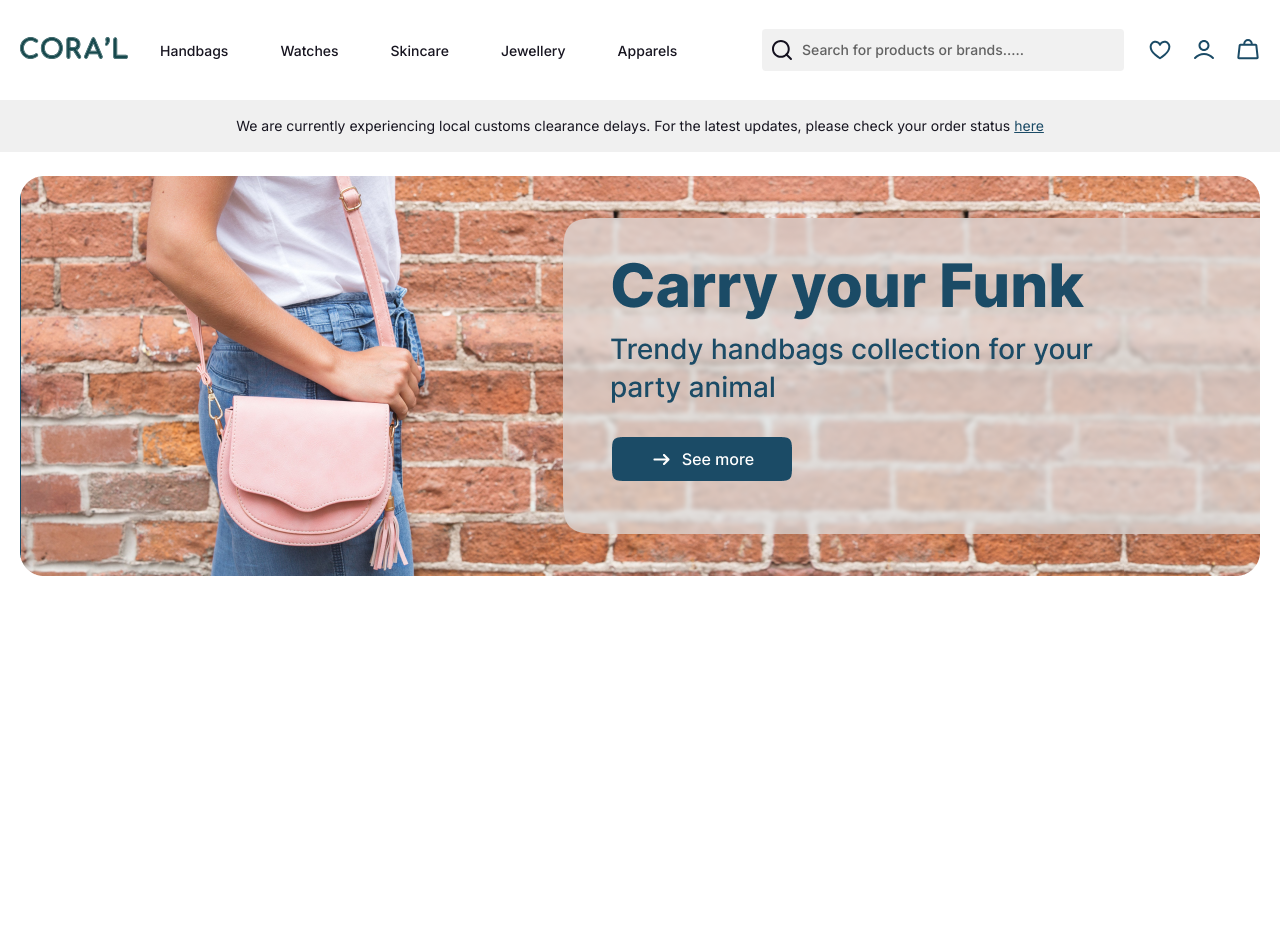
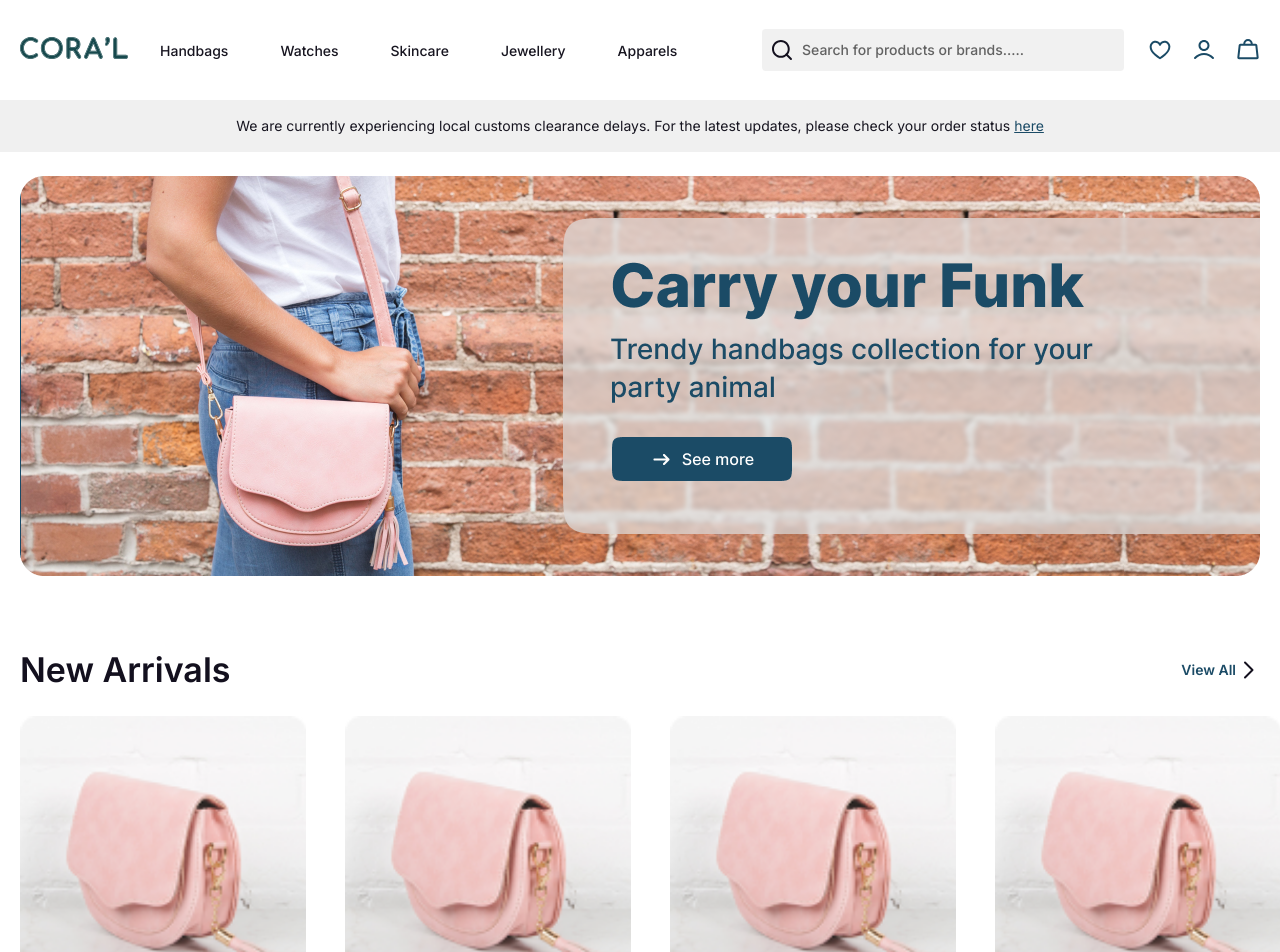
Before and after one commit to mdrgoncalves/compass-front-challenge-ecommerce, a React (Vite) app: page / in a window 1280 px wide. Shown: the top 952 px of the page. Before the commit the page ends 800 px from the top, so only its background shows below. Built offline with nearby package versions, Linux system fonts and the light colour scheme.

Commit message:
feat: created new arrivals section

```diff
--- /dev/null
+++ b/src/ArrivalsSection/index.tsx
@@ -0,0 +1,46 @@
+import productsData from "../data/productsData"
+
+import { Link } from "react-router-dom"
+
+import { ProductCard } from "../components/ProductCard"
+import { Carousel } from "../components/Carousel"
+import { ArrivalsContainer, ArrivalsContent } from "./style"
+import { useWidth } from "../utils/useWidth"
+
+export const ArrivalsSection = () => {
+
+    const products = productsData.map(product => {
+        return (
+            <ProductCard
+                key={product.id}
+                imgSrc={product.img}
+                id={product.id}
+                title={product.name}
+                desc={product.description}
+                price={product.price}
+            />
+        )
+    })
+
+    return (
+        <ArrivalsContainer>
+            <ArrivalsContent>
+                <h2>New Arrivals</h2>
+                <Link to='/'>
+                    View All
+                    {useWidth({
+                        renderMobile: () => (
+                            <img src='/assets/img/chevron-right-icon-small.svg' alt='view all' />
+                        ),
+                        renderDesktop: () => (
+                            <img src='/assets/img/chevron-right-icon.svg' alt='view all' />
+                        )
+                    })}
+                </Link>
+            </ArrivalsContent>
+            <Carousel>
+                {products}
+            </Carousel>
+        </ArrivalsContainer>
+    )
+}
--- /dev/null
+++ b/src/ArrivalsSection/style.tsx
@@ -0,0 +1,52 @@
+import styled from "styled-components";
+import { font } from "../styles/mixins";
+
+export const ArrivalsContainer = styled.section`
+
+    margin: 0 0 24px 20px;
+
+    @media (min-width: 985px) {
+        margin: 0 0 35px 20px;
+    }
+`;
+
+export const ArrivalsContent = styled.div`
+
+    display: flex;
+    justify-content: space-between;
+    align-items: center;
+    margin-right: 20px;
+    margin-bottom: 8px;
+
+    h2 {
+        ${font.titleRegular};
+        color: var(--color-dark);
+
+        @media (min-width: 985px) {
+            ${font.displayMedium};
+        }
+    }
+
+    a {
+        display: flex;
+        align-items: center;
+        ${font.labelMedium};
+        color: var(--color-primary);
+
+        @media (min-width: 985px) {
+            ${font.titleRegular};
+        }
+    }
+
+    @media (min-width: 985px) {
+        margin-bottom: 24px;
+
+        h2 {
+            ${font.displayMedium};
+        }
+
+        a {
+            ${font.titleRegular};
+        }
+    }
+`;
--- a/src/pages/Home/index.tsx
+++ b/src/pages/Home/index.tsx
@@ -1,6 +1,7 @@
 import { HeaderMobile } from "../../components/Mobile/HeaderMobile";
 import { StatusBanner } from "../../components/Desktop/StatusBanner";
 import { PromoBanner } from "../../components/PromoBanner";
+import { ArrivalsSection } from "../../ArrivalsSection";
 
 export const Home: React.FC = () => {
     return (
@@ -8,6 +9,7 @@ export const Home: React.FC = () => {
             <HeaderMobile />
             <StatusBanner />
             <PromoBanner />
+            <ArrivalsSection />
         </>
     )
 };
```
Also changed, not shown: public/assets/img/chevron-right-icon-small.svg (added), public/assets/img/chevron-right-icon.svg (added).
